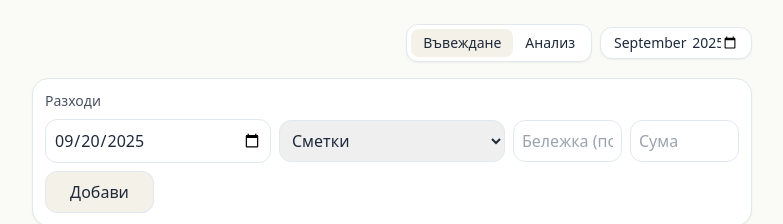
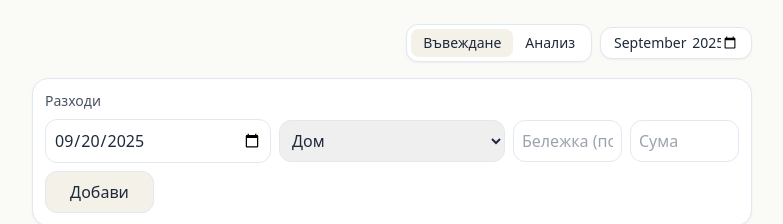
Before and after one commit to emmy649/finance-801010, a React (Vite) app: page / in a window 1280 px wide. Shown: the top 224 px of the page, without its empty margins (248-1031 px from the left). Built offline with nearby package versions, Linux system fonts and the light colour scheme.

Commit message:
Update FinanceLight801010.tsx

```diff
--- a/src/components/FinanceLight801010.tsx
+++ b/src/components/FinanceLight801010.tsx
@@ -21,8 +21,8 @@ const defaultState = (() => {
     incomes: [] as Income[],
     expenses: [] as Expense[],
     categories: [
-      "Сметки", "Храна", "Кредити", "Транспорт", "Здраве", "Облекло", "Хоби", "Цигари",
-      "Образование", "Други", "Кафе/Навън", "Подаръци",
+      "Дом", "Храна", "Транспорт", "Сметки", "Здраве", "Облекло", "Хоби", "Други",
+      "Образование", "Пътуване", "Кафе/Навън", "Подаръци",
     ],
     debts: [] as Debt[],
   }
@@ -301,7 +301,7 @@ export default function FinanceLight801010() {
               <Summary label="Желан доход" value={desiredIncome}>
             <div className="mt-1 text-[11px] opacity-70">
                 Текущ доход: <b className="text-emerald-700">{round2(totalInc)} {CURRENCY}</b>
-              <br/>
+             <br/>
                  Недостиг: <b className={`${desiredDiff>0?'text-rose-600':desiredDiff<0?'text-emerald-600':''}`}>
                   {round2(desiredDiff)} {CURRENCY}
             </b> {desiredDiff>0? "(за да покриеш модела)" : desiredDiff<0? "(излишък)" : ""}
```
